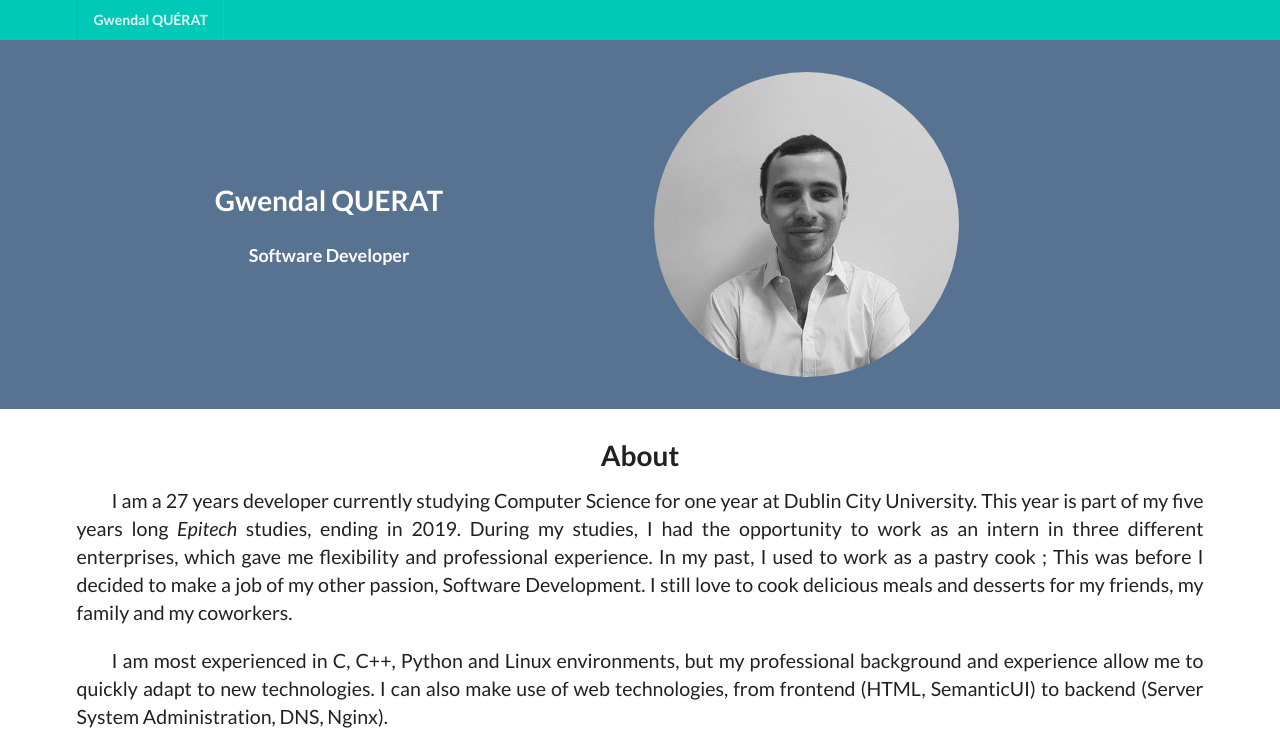
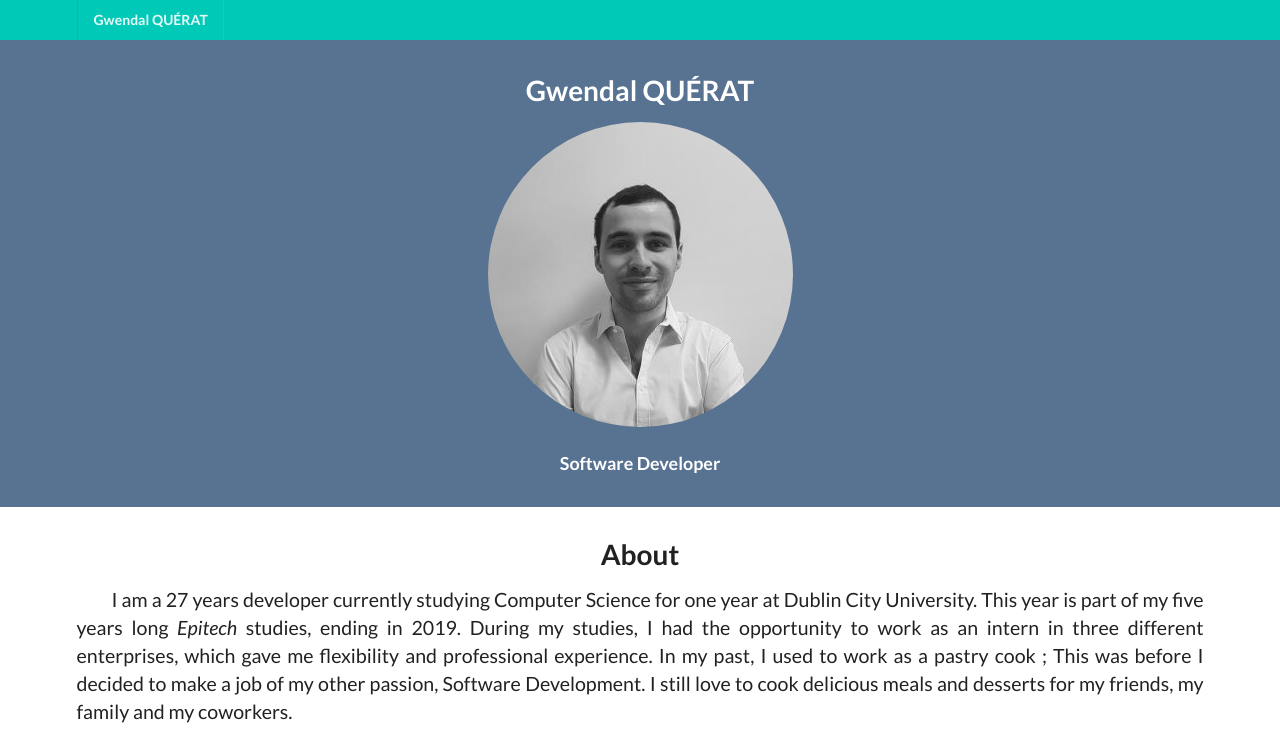
Before and after one commit to querat/gwendal.querat.pro, a PHP site: page / in a window 1280 px wide. Shown: the top 747 px of the page. Run offline with PHP 8.4, Linux system fonts and the light colour scheme.

Commit message:
better header

```diff
--- a/index.php
+++ b/index.php
@@ -17,25 +17,22 @@
 </head>
 <body>
 
-<div class="ui fixed inverted menu" style="background-color: #00cab7">
+<div class="ui fixed inverted menu" style="background-color: #00cab7;">
     <div class="ui container">
         <a href="#" class="header item">
-            <!--<img class="logo" src="res/images/logo.png"/>-->
             Gwendal QUÉRAT
         </a>
     </div>
 </div>
 
-<header class="ui container color2">
-    <div class="ui grid middle aligned color2 white-text">
-        <div class="column eight wide center aligned">
-            <h1 class="title">Gwendal QUERAT</h1>
-            <h3 class="title">Software Developer</h3>
-            <!--<div class="ui container left aligned">-->
-            <!--</div>-->
-        </div>
-        <div class="column eight wide>">
-            <img class="ui image circular left aligned" src="res/gwen.png"/>
+<header class="ui container color2 full-width" id="header-specific-hack">
+    <div class="ui items middle aligned color2 white-text">
+        <div class="ui item middle aligned">
+            <div class="ui content middle aligned" style="text-align: center">
+                <h1 class="title">Gwendal QUÉRAT</h1>
+                <img class="ui image circular centered" src="res/gwen.png"/>
+                <h3 class="title">Software Developer</h3>
+            </div>
         </div>
     </div>
 </header>
@@ -155,7 +152,7 @@
                     <li>Used to Git</li>
                     <li>GUI Development (wxPython)</li>
                     <li>Network programming (TCP)</li>
-                    <li>Parallel computing (Threads and process) </li>
+                    <li>Parallel computing (Threads and process)</li>
                     <li>Familiarity with Make & CMake build systems</li>
                 </ul>
             </div>
@@ -226,7 +223,8 @@
                     <div class="item">
                         <div class="ui tiny image">
                             <a href="https://www.gen-ip.fr/Accueil" target="_blank">
-                                <img src="res/genip.jpg" class="ui image tiny" onmouseover="$(this).transition('jiggle')">
+                                <img src="res/genip.jpg" class="ui image tiny"
+                                     onmouseover="$(this).transition('jiggle')">
                             </a>
                         </div>
                         <hr>
@@ -264,12 +262,16 @@
                         <span class="title cv-title">Catering</span> (2006-2014)
                         <br>
                         <span class="">
-                            <br>Employment - Restaurant                 <span class="internship-subject-text">La Tratt'</span>, (Loudéac, France)
-                            <br>Employment - Hotel/Restaurant/SPA*****  <span class="internship-subject-text">L’Agapa</span>, (Perros-Guirec, France)
+                            <br>Employment - Restaurant                 <span
+                                    class="internship-subject-text">La Tratt'</span>, (Loudéac, France)
+                            <br>Employment - Hotel/Restaurant/SPA*****  <span
+                                    class="internship-subject-text">L’Agapa</span>, (Perros-Guirec, France)
                             <br>Internship - Hotel/Restaurant****       <span class="internship-subject-text">L’Auberge des Templiers</span>, (Boismorand, France)
-                            <br>Internship - Hotel/Restaurant****       <span class="internship-subject-text">L’Écrin</span> , (Plancoët, France)
+                            <br>Internship - Hotel/Restaurant****       <span
+                                    class="internship-subject-text">L’Écrin</span> , (Plancoët, France)
                             <br>Internship - Hotel/Restaurant****       <span class="internship-subject-text">Domaine de Rochevilaine</span>, Billiers (Morbihan)
-                            <br>Internship - Hotel/Restaurant***        <span class="internship-subject-text">Ar Milin’</span>, Châteaubourg (Ille-et-Vilaine)
+                            <br>Internship - Hotel/Restaurant***        <span
+                                    class="internship-subject-text">Ar Milin’</span>, Châteaubourg (Ille-et-Vilaine)
                             <br>Internship - Hotel/Restaurant**         <span class="internship-subject-text">Ibis, Quiberon</span> (Morbihan)
                             <br>Internship - Hotel/Restaurant           <span class="internship-subject-text">Castel j’Huly</span>, Châteaubourg (Ille-et-Vilaine)
                         </span>
@@ -425,10 +427,6 @@
             </p>
         </div>
     </div>
-
-<!--    <div class="ui container">-->
-<!--        <hr>-->
-<!--    </div>-->
 </div>
 <div style="margin-bottom: 128px"></div>
 
--- a/style/cv.css
+++ b/style/cv.css
@@ -58,3 +58,16 @@ hr {
     font-size:          1.4rem;
     text-align:         justify;
 }
+
+.my-separator {
+    margin: 0 0 10vw 10vw;
+}
+
+#header-specific-hack {
+    /*
+        Sadly, I need to override the !important margin defined by Semantic ui
+        for mobile devices.
+     */
+    margin-left:    0 !important;
+    margin-right:   0 !important;
+}
```
